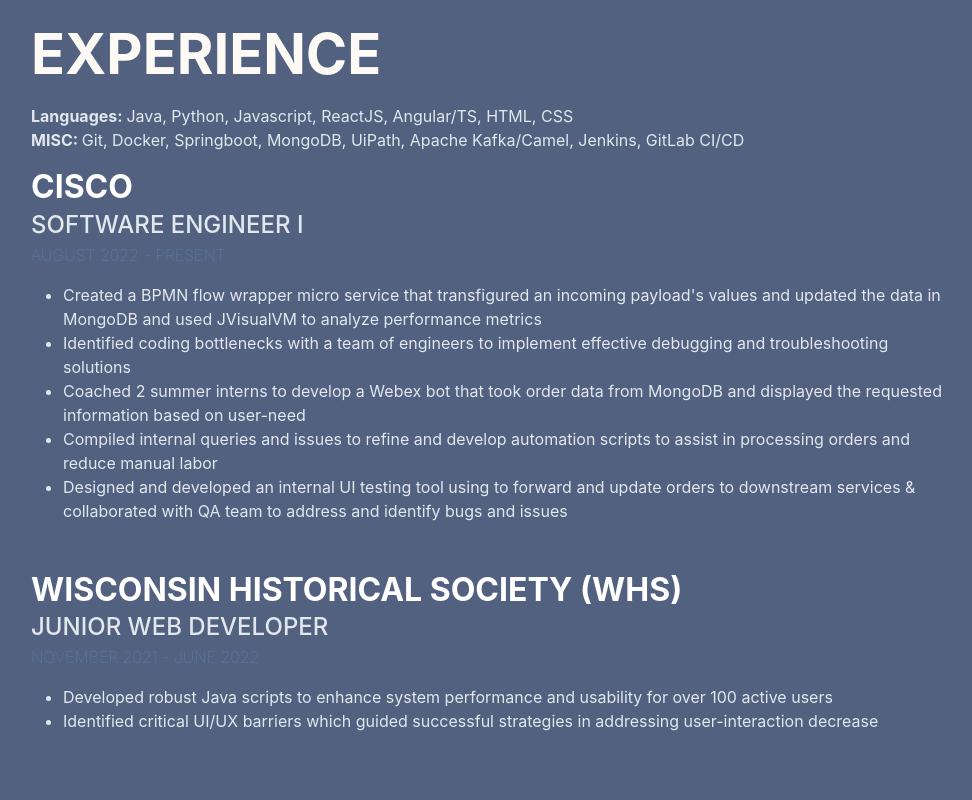
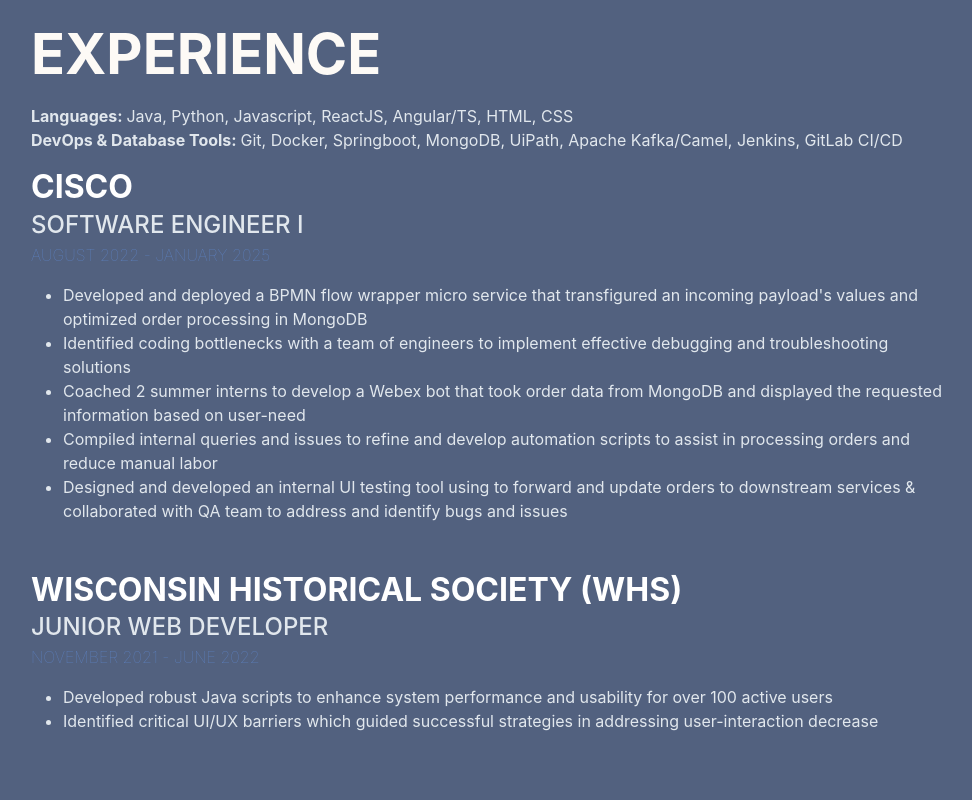
Before and after one commit to jyl6198/jyl6198.github.io, a plain HTML site: page index.html in a window 1280 px wide. Shown: the part 860-1660 px from the top of the page, without its empty margins (289-1261 px from the left). Drawn offline with nearby package versions, Linux system fonts and the light colour scheme; files whose address does not match are found by name; a web font is replaced by a local one.

Commit message:
reflecting updates

```diff
--- a/index.html
+++ b/index.html
@@ -80,14 +80,14 @@
             <div class="resume-section-content">
                 <h2 class="mb-3">Experience</h2>
                 <div><b>Languages: </b>Java, Python, Javascript, ReactJS, Angular/TS, HTML, CSS</div>
-                <div><b>MISC: </b>Git, Docker, Springboot, MongoDB, UiPath, Apache Kafka/Camel, Jenkins, GitLab CI/CD</div>
+                <div><b>DevOps & Database Tools: </b>Git, Docker, Springboot, MongoDB, UiPath, Apache Kafka/Camel, Jenkins, GitLab CI/CD</div>
                 <div class="d-flex flex-column flex-md-row justify-content-between mb-3 pt-3">
                     <div class="flex-grow-1">
                         <h3 class="mb-0"><a href="https://www.cisco.com/" style="text-decoration: none; color:#ffffff">Cisco</a></h3>
                         <div class="subheading mb-0">Software Engineer I</div>
-                        <div class="subheading2 mb-3"><span class="text-primary">August 2022 - Present</span></div>
+                        <div class="subheading2 mb-3"><span class="text-primary">August 2022 - January 2025</span></div>
                         <ul>
-                            <li>Created a BPMN flow wrapper micro service that transfigured an incoming payload's values and updated the data in MongoDB and used JVisualVM to analyze performance metrics</li>
+                            <li>Developed and deployed a BPMN flow wrapper micro service that transfigured an incoming payload's values and optimized order processing in MongoDB</li>
                             <li>Identified coding bottlenecks with a team of engineers to implement effective debugging and troubleshooting solutions</li>
                             <li>Coached 2 summer interns to develop a Webex bot that took order data from MongoDB and displayed the requested information based on user-need</li>
                             <li>Compiled internal queries and issues to refine and develop automation scripts to assist in processing orders and reduce manual labor</li>
@@ -130,7 +130,7 @@
             <div class="resume-section-content">
                 <h2 class="mb-3">Interests</h2>
                 <p>Often I'll visit coffee shops and try out different types of coffee & beans while working remote or when I am with friends</p>
-                <p>Current favorite spots are: Milo's Cafe (Morrisville), Heirloom Coffee (Raleigh), and Coco's Bistro (Chapel Hill)</p>
+                <p>Current favorite spots are: Thousand Hills Coffee (Morrisville), Heirloom Coffee (Raleigh), and Coco's Bistro (Chapel Hill)</p>
                 <p>Apart from coffee, I enjoy playing board games, ultimate frisbee & volleyball, rock-climbing, and teaching my 10th graders for Sunday School</p>
                 <p>And when I feel the need to have solitude, I enjoy walking on trails/parks, reading books, and watching different movies/tv shows</p>
             </div>
```
